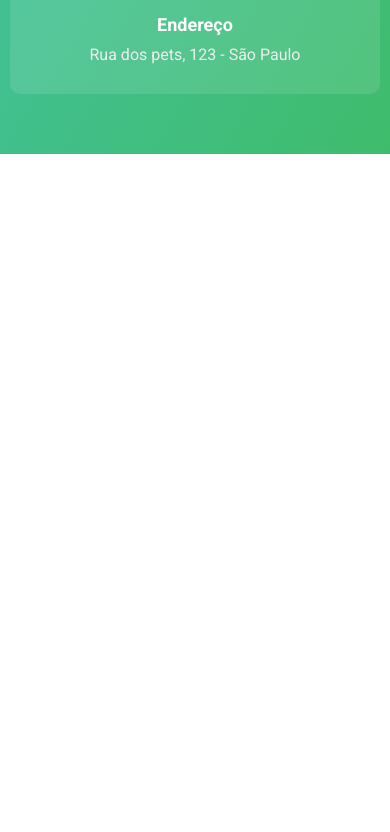
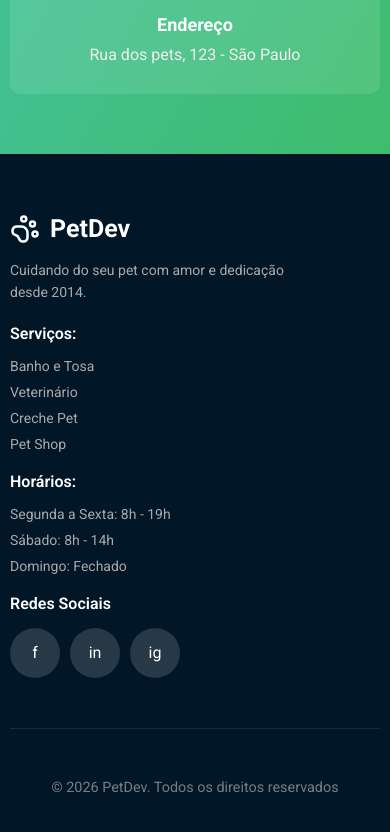
Before and after one commit to ClewertonRodrigues/petshop-dev, a React (Vite) app: page / in a window 390 px wide. Shown: the part 5346-6178 px from the top of the page. Before the commit the page ends 5500 px from the top, so only its background shows below. Built offline with nearby package versions, Linux system fonts and the light colour scheme.

Commit message:
feat: implementa footer com layout responsivo

```diff
--- a/src/App.jsx
+++ b/src/App.jsx
@@ -6,7 +6,7 @@ import { CardService } from "./components/cardService";
 import { CardTestimony } from "./components/cardTestimony";
 import { CardInfo } from "./components/cardInfo";
 
-import { Sparkles, House, ShoppingBag, Stethoscope, Phone, Mail, MapPin } from 'lucide-react';
+import { Sparkles, House, ShoppingBag, Stethoscope, Phone, Mail, MapPin, PawPrint } from 'lucide-react';
 
 import service1 from "./assets/services-1.png"
 import service2 from "./assets/services-2.png"
@@ -181,6 +181,53 @@ function App() {
         </Container>
 
       </section>
+      <footer>
+        <Container>
+          <div className={styles.boxContentFooter}>
+            <div className={styles.boxLogoFooter}>
+                <div>
+                  <PawPrint color="white" size={30}/>
+                  <span>
+                    PetDev
+                  </span>
+                </div>
+                <p>Cuidando do seu pet com amor e dedicação desde 2014.</p>
+            </div>
+
+            <div className={styles.boxInfosFooter}>
+              <p>Serviços:</p>
+              <ul>
+                <li>Banho e Tosa</li>
+                <li>Veterinário</li>
+                <li>Creche Pet</li>
+                <li>Pet Shop</li>
+              </ul>
+            </div>
+            <div className={styles.boxInfosFooter}>
+              <p>Horários:</p>
+              <ul>
+                <li>Segunda a Sexta: 8h - 19h</li>
+                <li>Sábado: 8h - 14h</li>
+                <li>Domingo: Fechado</li>
+              </ul>
+            </div>
+            <div className={styles.boxSocial}>
+              <p>Redes Sociais</p>
+              <ul>
+                <li>f</li>
+                <li>in</li>
+                <li>ig</li>
+              </ul>
+            </div>
+          </div>
+
+          <div className={styles.lineFooter}>
+          </div>
+
+          <p className={styles.copy}>&copy; {new Date().getFullYear()} PetDev. Todos os direitos reservados</p>
+
+        </Container>
+      </footer>
     </>
   );
 }
--- a/src/styles.module.scss
+++ b/src/styles.module.scss
@@ -216,6 +216,103 @@
   }
 }
 
+footer{
+  padding: 60px 0;
+  background-color: #011627;
+
+  .boxContentFooter{
+    display: flex;
+    justify-content: space-between;
+
+    .boxLogoFooter{
+      max-width: 300px;
+
+      div{
+        display: flex;
+        align-items: center;
+        gap: 10px;
+        color: white;
+        font-weight: bold;
+        font-size: 25px;
+        margin-bottom: 15px;
+      }
+
+      p{
+        color: #aaaaaa;
+        font-size: 14px;
+        line-height: 1.6;
+      }
+    }
+
+    .boxInfosFooter{
+
+      p{
+        color: white;
+        font-weight: 600;
+        font-size: 16px;
+        margin-bottom: 15px;
+      }
+
+      ul{
+        list-style: none;
+        display: flex;
+        flex-direction: column;
+        gap: 10px;
+
+        li{
+          color: #aaaaaa;
+          font-size: 14px;
+        }
+      }
+    }
+
+    .boxSocial{
+      p{
+        color: white;
+        font-weight: 600;
+        font-size: 16px;
+        margin-bottom: 15px;
+      }
+
+      ul{
+        display: flex;
+        gap: 10px;
+        list-style: none;
+
+        li{
+          color: white;
+          background-color: rgb(255, 255, 255, 0.15);
+          display: flex;
+          justify-content: center;
+          align-items: center;
+          width: 50px;
+          height: 50px;
+          border-radius: 50%;
+          transition: background 0.4s ease;
+
+          &:hover{
+            background-color: rgb(255, 255, 255, 0.25);
+          }
+        }
+      }
+    }
+  }
+
+  .lineFooter{
+      width: 100%;
+      height: 1px;
+      background-color: rgb(170, 170, 170, 0.15);
+      margin: 50px 0;
+  }
+
+  .copy{
+    text-align: center;
+    color: #aaaaaa;
+    opacity: 0.7;
+    font-size: 0.9rem;
+  }
+}
+
 @media (max-width: 1080px) {
   .containerContent {
     flex-direction: column;
@@ -295,4 +392,9 @@
   .boxTestimonials, .boxCardsContact{
     flex-direction: column;
   }
+
+  .boxContentFooter{
+    flex-direction: column;
+    gap: 20px;
+  }
 }
```
